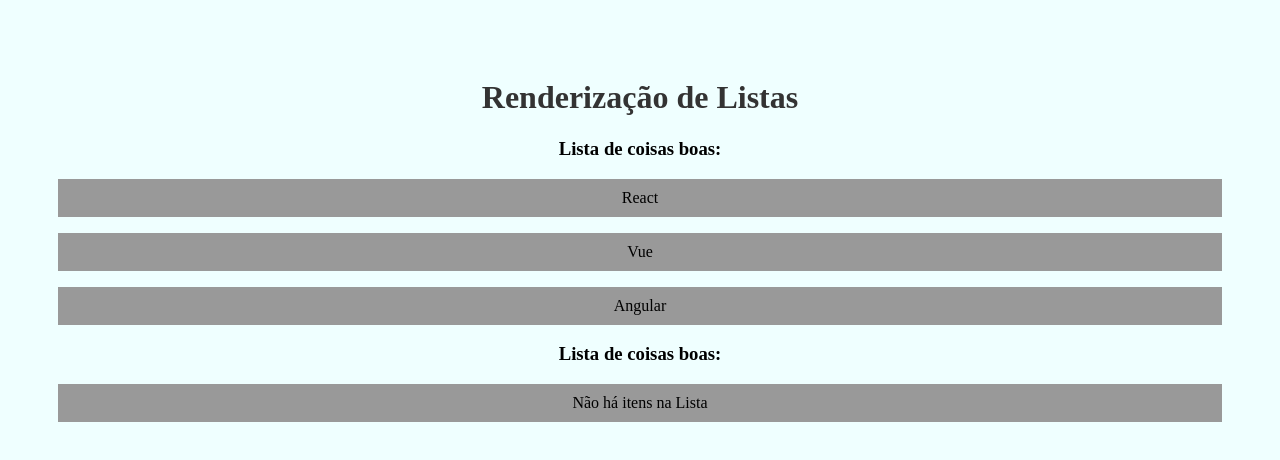
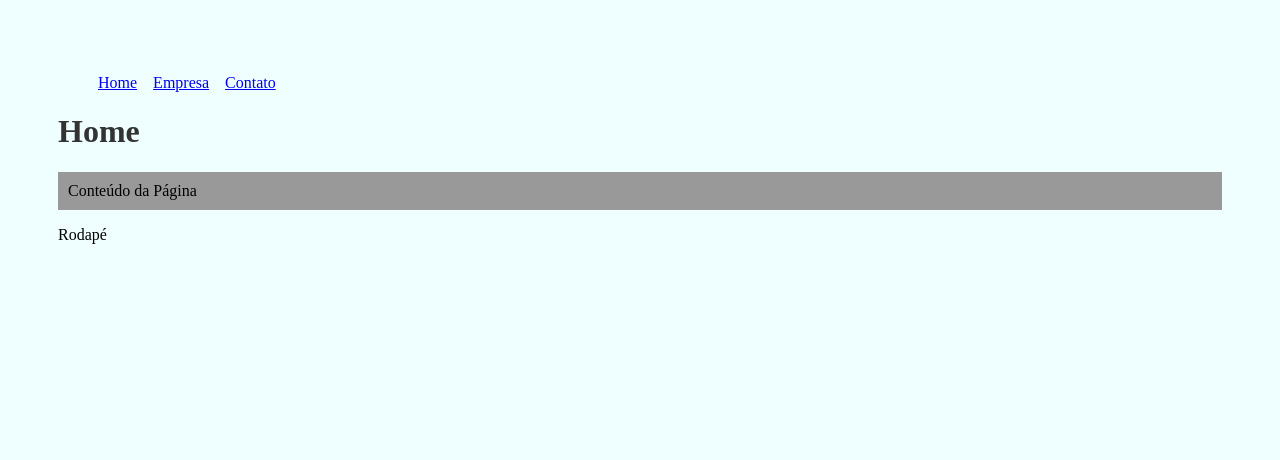
Before and after one commit to filipesatiro/curso-de-react, a React (Create React App) app: page / in a window 1280 px wide. Shown: the top 460 px of the page. Built offline with nearby package versions, Linux system fonts and the light colour scheme.

Commit message:
pagina principal do react

```diff
--- a/src/App.js
+++ b/src/App.js
@@ -1,18 +1,22 @@
-import './App.css';
-import OutraLista from './components/OutraLista';
-
-
+import {BrowserRouter as Router, Routes, Route} from 'react-router-dom';
+import Home from './pages/Home'
+import Contato from './pages/Contato'
+import Empresa from './pages/Empresa'
+import NavBar from './components/NavBar';
+import Footer from './components/layout/Footer';
 
 function App() {
 
-  const meusItens = ['React', 'Vue', 'Angular']
   return (
-    <div className="App">
-    <h1> Renderização de Listas</h1>
-    <OutraLista itens={meusItens}/>
-    <OutraLista itens={[]}/>
-
-    </div>
+    <Router>
+      <NavBar />
+      <Routes>
+        <Route exact path="/" element={<Home />} />
+        <Route path="/empresa" element={<Empresa />} />
+        <Route path="/contato" element={<Contato />} />
+      </Routes>
+      <Footer />
+    </Router>
   )
 }
 export default App;
```
